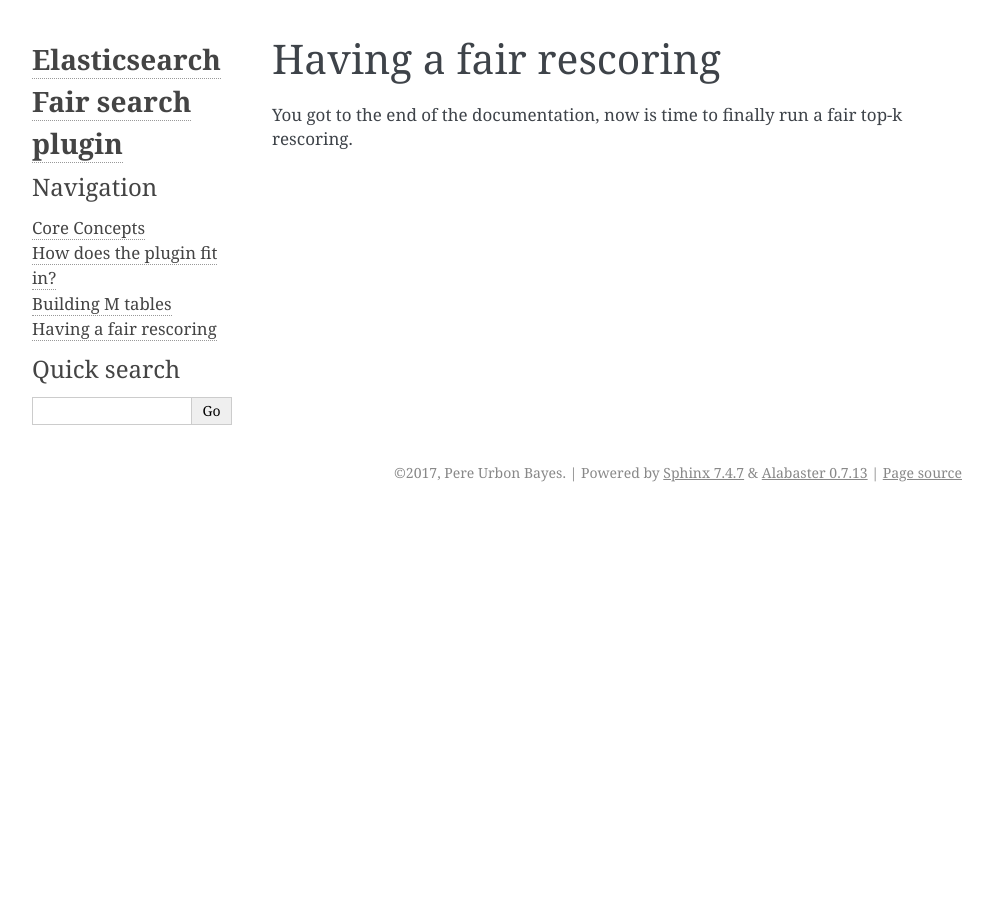
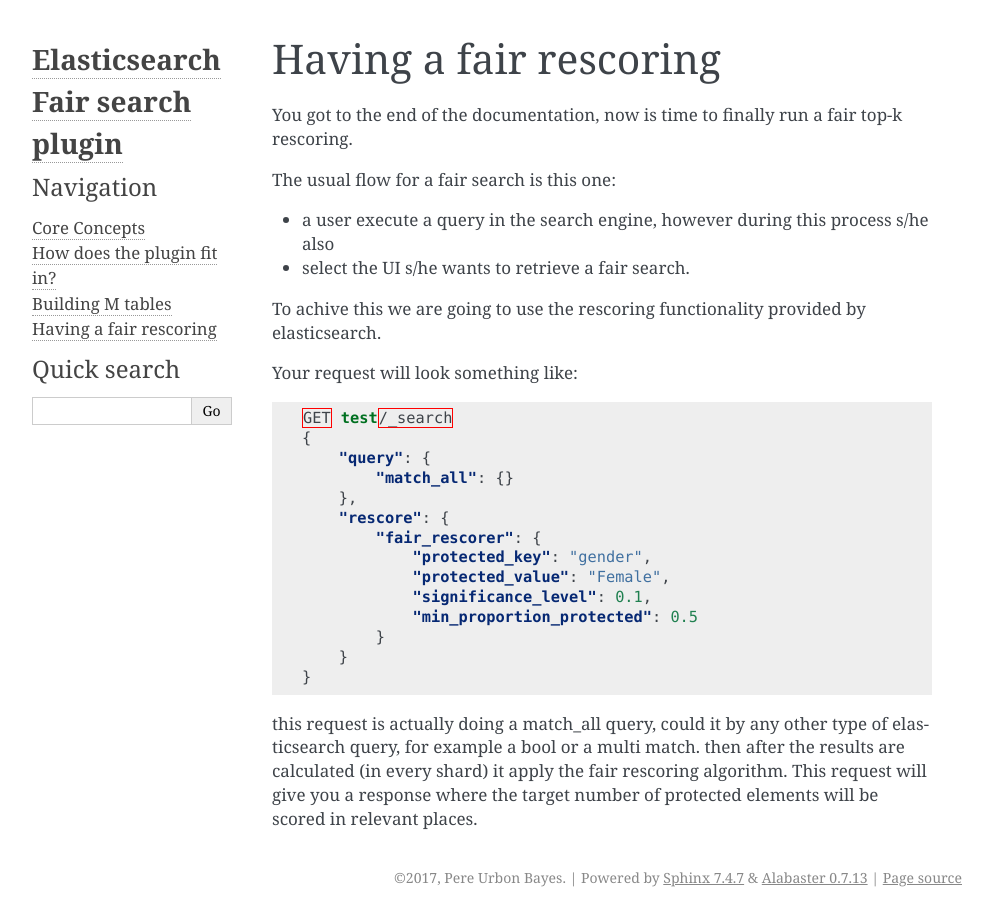
Before and after one commit to fair-search/fairsearch-fair-for-elasticsearch, a Sphinx documentation site: the page built from docs/doing_a_fair_rescoring.rst, in a window 1280 px wide. Shown: the whole page, without its empty margins (148-1140 px from the left). Built offline with Sphinx 7.4.7, drawn with Linux system fonts in a browser that asks for light colours; pages that are not in the unit, such as notebooks, are missing from menus.

Commit message:
update the page for fair rescoring

```diff
--- a/docs/doing_a_fair_rescoring.rst
+++ b/docs/doing_a_fair_rescoring.rst
@@ -2,3 +2,33 @@ Having a fair rescoring
 *******************************
 
 You got to the end of the documentation, now is time to finally run a fair top-k rescoring.
+
+The usual flow for a fair search is this one:
+
+* a user execute a query in the search engine, however during this process s/he also
+* select the UI s/he wants to retrieve a fair search.
+
+To achive this we are going to use the rescoring functionality provided by elasticsearch.
+
+Your request will look something like:
+
+.. code-block:: json
+
+    GET test/_search
+    {
+        "query": {
+            "match_all": {}
+        },
+        "rescore": {
+            "fair_rescorer": {
+                "protected_key": "gender",
+                "protected_value": "Female",
+                "significance_level": 0.1,
+                "min_proportion_protected": 0.5
+            }
+        }
+    }
+
+this request is actually doing a match_all query, could it by any other type of elasticsearch query, for example a bool
+or a multi match. then after the results are calculated (in every shard) it apply the fair rescoring algorithm. This
+request will give you a response where the target number of protected elements will be scored in relevant places.
```
